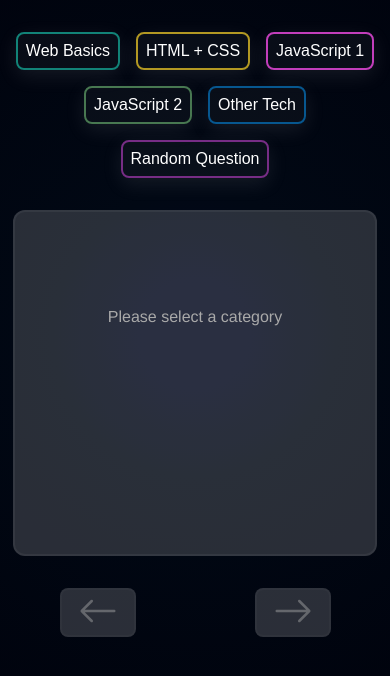
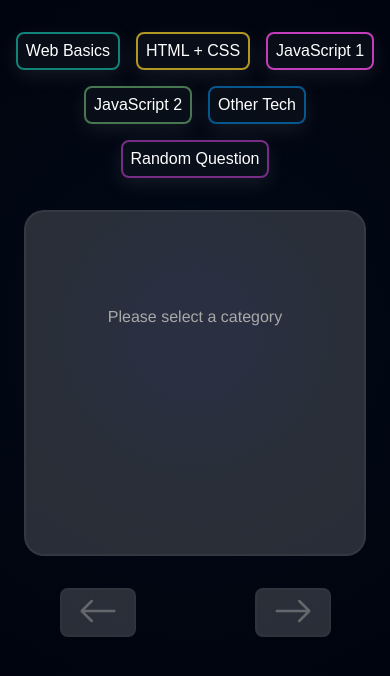
Before and after one commit to teriTheDesigner/q-n-a-frontend, a plain HTML site: page index.html in a window 390 px wide. Drawn offline with nearby package versions, Linux system fonts and the light colour scheme.

Commit message:
lille mobile size

```diff
--- a/style.css
+++ b/style.css
@@ -370,8 +370,8 @@ main {
   main {
     margin-left: 0.5rem;
     margin-right: 0.5rem;
-    padding-left: 0.3rem;
-    padding-right: 0.3rem;
+    padding-left: 1rem;
+    padding-right: 1rem;
   }
 }
 
@@ -382,6 +382,7 @@ main {
   .overlay {
     height: 246px;
     font-size: 1rem;
+    border-radius: 20px;
   }
 }
 
@@ -391,7 +392,7 @@ main {
     padding-right: 0.3rem;
   }
   .categories button {
-    padding: 0.3rem;
+    padding: 0.6rem;
     border-radius: 6px;
     font-size: 0.8rem;
   }
```
